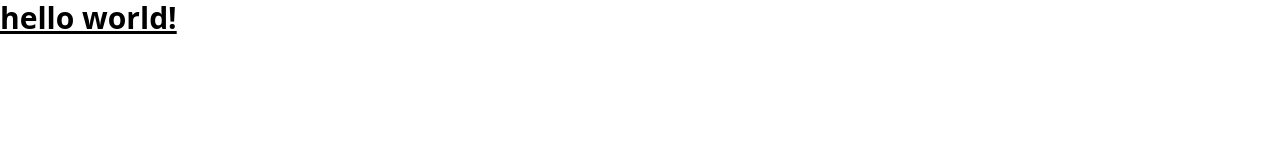
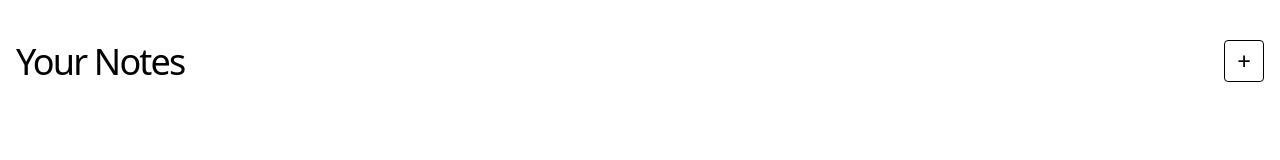
Before and after one commit to Daridjcm/todo-list-app, a website built with Vite: page index.html in a window 1280 px wide. Built offline with nearby package versions, Linux system fonts and the light colour scheme.

Commit message:
Update index.html with new header and button (#1)

```diff
--- a/index.html
+++ b/index.html
@@ -8,8 +8,12 @@
   <title>Vite App</title>
 </head>
 
-<body>
-  <h1 class="text-3xl font-bold underline">hello world!</h1>
+<body class="px-4">
+  <header class="flex justify-between items-end mt-10">
+    <h1 class="text-4xl tracking-tighter">Your Notes</h1>
+    <button class="px-3 py-1 border border-black text-2xl rounded">+</button>
+  </header>
+
   <script type="module" src="/main.js"></script>
 </body>
 
```
